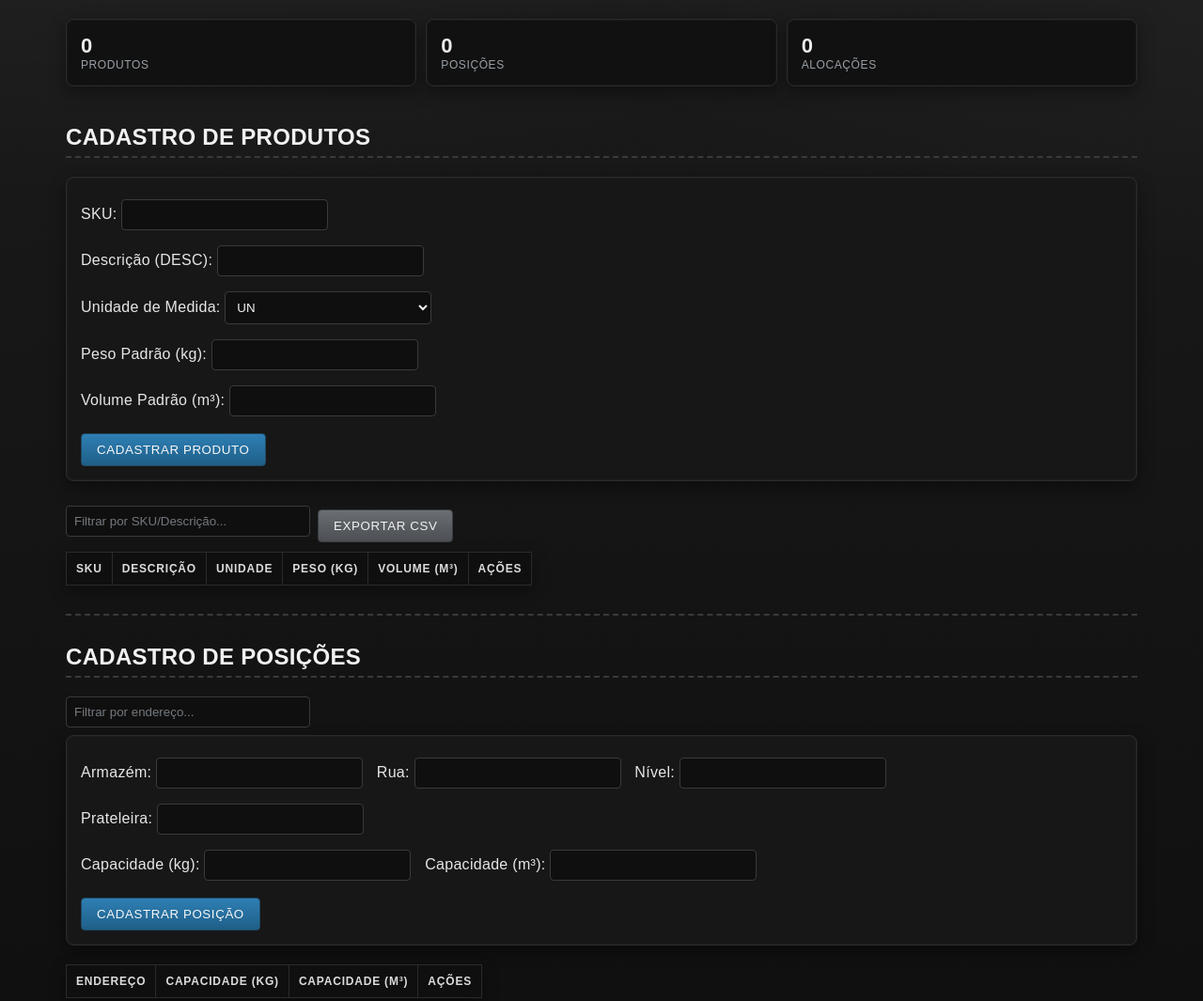
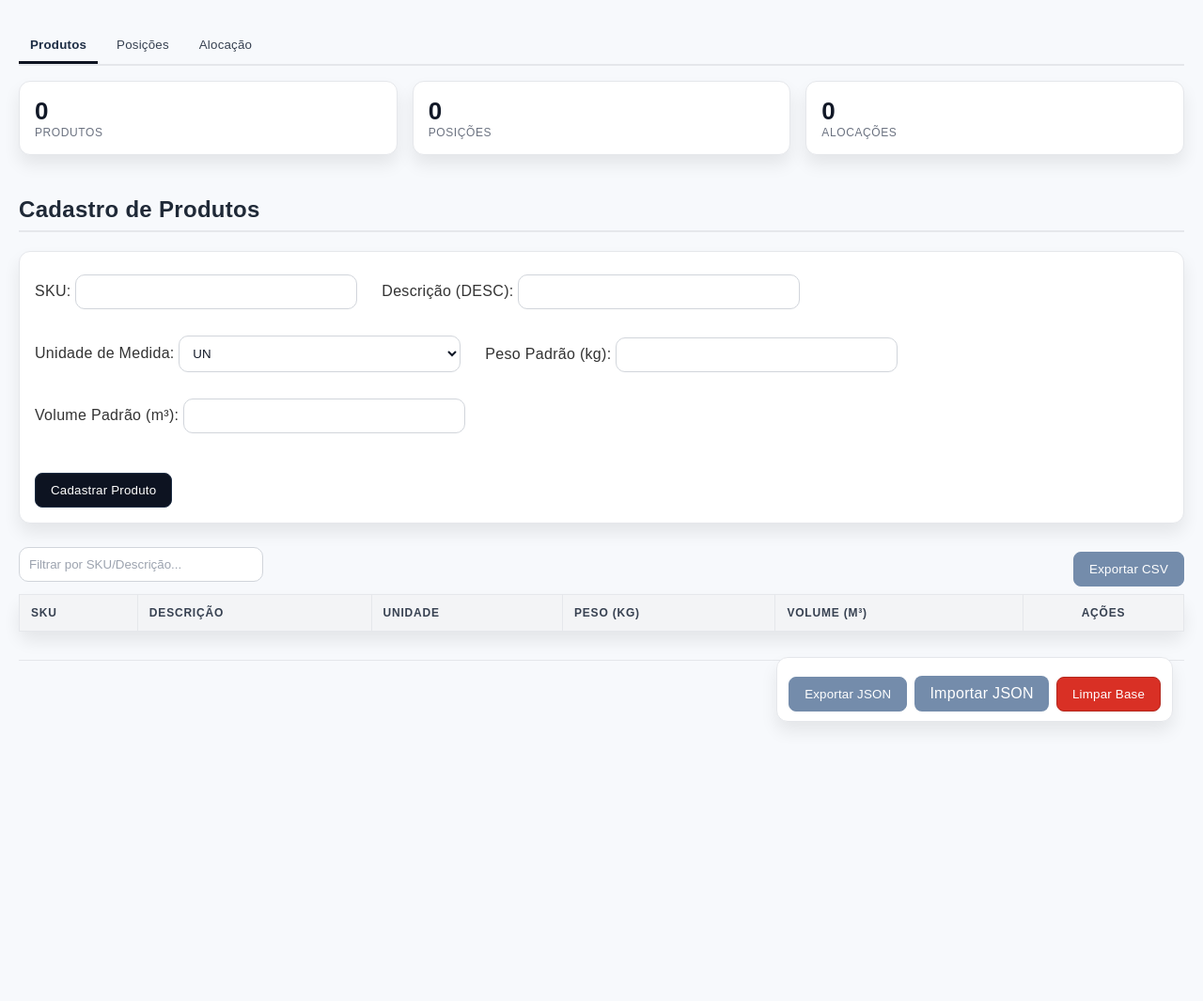
Before and after one commit to nayyy15/logistica, a plain HTML site: page index.html in a window 1280 px wide. Shown: the top 1065 px of the page at 94% size. After the commit the page ends 893 px from the top, so only its background shows below. Drawn offline with Linux system fonts and the light colour scheme.

Commit message:
logistica2

```diff
--- a/index.html
+++ b/index.html
@@ -6,142 +6,120 @@
   <title>Sistema de Logística Interativo</title>
   <style>
     :root {
-      --bg: #101010;
-      --bg-elev: #171717;
-      --surface: #111111;
-      --border: #2b2b2b;
-      --text: #e6e6e6;
-      --muted: #9aa0a6;
-      --primary: #2e7fb4;
-      --primary-600: #1f5f88;
-      --success: #2d8542;
-      --danger: #b13a2e;
-      --danger-700: #7d2a22;
-      --shadow: rgba(0,0,0,0.4);
+      --bg: #f7f9fc;
+      --bg-elev: #ffffff;
+      --surface: #ffffff;
+      --border: #e5e7eb;
+      --text: #333333;
+      --muted: #6b7280;
+      --primary: #0D1321;
+      --primary-600: #1D2D44;
+      --success: #2ea44f;
+      --danger: #d93025;
+      --danger-700: #b3271d;
+      --shadow: rgba(0,0,0,0.08);
     }
-    /* Tema Grunge/Pro dark */
+    /* Tema Claro estilo Classroom */
     body {
       font-family: Arial, sans-serif;
-      background: radial-gradient(1000px 400px at 10% -10%, rgba(255,255,255,0.04), transparent),
-                  radial-gradient(800px 300px at 110% 0%, rgba(255,255,255,0.03), transparent),
-                  linear-gradient(180deg, #1a1a1a, var(--bg) 60%);
+      background: var(--bg);
       margin: 20px;
       padding: 0;
       color: var(--text);
       letter-spacing: 0.3px;
     }
-    .container { max-width: 1140px; margin: 0 auto; }
+    .container { max-width: 1280px; margin: 0 auto; padding-bottom: 140px; }
 
-    h2 {
-      color: #f1f1f1;
-      margin-top: 20px;
-      border-bottom: 2px dashed #3a3a3a;
-      padding-bottom: 6px;
-      text-transform: uppercase;
-    }
+    h2 { color: #1f2937; margin-top: 24px; border-bottom: 2px solid #e5e7eb; padding-bottom: 8px; }
 
-    form, .card, table {
-      background-color: var(--bg-elev);
-      padding: 15px;
-      border: 1px solid var(--border);
-      border-radius: 8px;
-      margin-bottom: 20px;
-      box-shadow: inset 0 0 0 1px rgba(255,255,255,0.03), 0 6px 18px var(--shadow);
-    }
+    form, .card, table { background-color: var(--bg-elev); padding: 16px; border: 1px solid var(--border); border-radius: 12px; margin-bottom: 20px; box-shadow: 0 10px 18px var(--shadow); }
+    form { display: flex; flex-wrap: wrap; align-items: flex-end; gap: 12px 16px; }
 
     label {
       display: inline-block;
       margin: 8px 10px 8px 0;
     }
 
-    input[type="text"],
-    input[type="number"],
-    select {
-      width: 220px;
-      padding: 8px;
-      border: 1px solid #3a3a3a;
-      border-radius: 4px;
-      box-sizing: border-box;
-      background: #0f0f0f;
-      color: #f2f2f2;
-      transition: box-shadow 0.15s ease, border-color 0.15s ease;
-    }
-    input::placeholder { color: #74797e; }
-    input:focus-visible, select:focus-visible { outline: none; border-color: var(--primary); box-shadow: 0 0 0 3px rgba(46,127,180,0.25); }
+    input[type="text"], input[type="number"], select { width: 300px; padding: 10px; border: 1px solid #d1d5db; border-radius: 10px; box-sizing: border-box; background: #ffffff; color: #111827; transition: box-shadow 0.15s ease, border-color 0.15s ease; }
+    input::placeholder { color: #9ca3af; }
+    input:focus-visible, select:focus-visible { outline: none; border-color: var(--primary); box-shadow: 0 0 0 3px rgba(26,115,232,0.2); }
 
-    button {
-      margin-top: 10px;
-      padding: 9px 16px;
-      background: linear-gradient(180deg, var(--primary), var(--primary-600));
-      color: #f7f7f7;
-      border: 1px solid #214a64;
-      border-radius: 4px;
-      cursor: pointer;
-      transition: transform 0.05s ease, filter 0.2s ease;
-      text-transform: uppercase;
-      letter-spacing: 0.6px;
-    }
+    button { margin-top: 10px; padding: 10px 16px; background: var(--primary); color: #ffffff; border: 1px solid var(--primary-600); border-radius: 8px; cursor: pointer; transition: transform 0.05s ease, filter 0.2s ease; letter-spacing: 0.2px; }
     button:hover { filter: brightness(1.06); }
     button:active { transform: translateY(1px); }
-    .secondary { background: linear-gradient(180deg, #6b6f73, #4b4f53) !important; border-color: #3a3e42 !important; color: #f1f1f1 !important; }
-    button.danger { background: linear-gradient(180deg, var(--danger), var(--danger-700)); border-color: #5a1e19; }
+    .secondary { background: #748CAB !important; border-color: #748CAB !important; color: #ffffff !important; }
+    button.danger { background: var(--danger); border-color: var(--danger-700); }
 
     table { border-collapse: collapse; margin-top: 10px; }
-    th, td { padding: 10px; border: 1px solid var(--border); text-align: left; }
-    th { background: #0f0f0f; color: #dcdcdc; text-transform: uppercase; font-size: 12px; letter-spacing: 0.8px; }
-    tbody tr:nth-child(odd) { background: #141414; }
-    tbody tr:hover { background: #191919; }
+    th, td { padding: 12px; border: 1px solid var(--border); text-align: left; }
+    th { background: #f3f4f6; color: #374151; text-transform: uppercase; font-size: 12px; letter-spacing: 0.8px; }
+    tbody tr:nth-child(odd) { background: #fafafa; }
+    tbody tr:hover { background: #f1f5f9; }
     thead th:last-child, tbody td:last-child { text-align: center; }
 
-    hr {
-      margin: 30px 0;
-      border: none;
-      border-top: 2px dashed #3a3a3a;
-    }
+    hr { margin: 30px 0; border: none; border-top: 1px solid #e5e7eb; }
 
-    .cards { display: grid; grid-template-columns: repeat(auto-fit,minmax(180px,1fr)); gap: 10px; margin: 10px 0 20px; }
-    .card { background: #111; border-color: #2b2b2b; }
-    .card .value { font-size: 22px; font-weight: bold; color: #eaeaea; }
-    .card .label { color: #9aa0a6; font-size: 12px; text-transform: uppercase; letter-spacing: 0.6px; }
+    .cards { display: grid; grid-template-columns: repeat(3,minmax(0,1fr)); gap: 16px; margin: 10px 0 20px; }
+    .card { background: #ffffff; border-color: var(--border); }
+    .card .value { font-size: 26px; font-weight: 700; color: #111827; }
+    .card .label { color: var(--muted); font-size: 12px; text-transform: uppercase; letter-spacing: 0.6px; }
 
     .toolbar { display: flex; gap: 8px; align-items: center; margin: 8px 0; flex-wrap: wrap; }
     .toolbar input { width: 260px; }
 
-    .toast {
-      position: fixed; right: 20px; bottom: 20px; padding: 12px 16px; border-radius: 6px;
-      color: #fff; background: var(--success); box-shadow: 0 4px 10px var(--shadow);
-      opacity: 0; transform: translateY(20px); transition: all 0.25s; pointer-events: none;
-      border: 1px solid #1e4f29;
-    }
+    .toast { position: fixed; right: 20px; bottom: 20px; padding: 12px 16px; border-radius: 8px; color: #fff; background: var(--success); box-shadow: 0 10px 18px var(--shadow); opacity: 0; transform: translateY(20px); transition: all 0.25s; pointer-events: none; border: 0; }
     .toast.show { opacity: 1; transform: translateY(0); }
-    .toast.error { background: var(--danger-700); border-color: #5a1e19; }
+    .toast.error { background: var(--danger); }
 
-    .progress {
-      width: 240px; height: 10px; background: #0f0f0f; border-radius: 10px; overflow: hidden; display: inline-block; vertical-align: middle; margin-left: 6px; border: 1px solid var(--border);
-    }
+    .progress { width: 240px; height: 10px; background: #eef2ff; border-radius: 10px; overflow: hidden; display: inline-block; vertical-align: middle; margin-left: 6px; border: 1px solid var(--border); }
     .progress > span { display: block; height: 100%; width: 0%; transition: width 0.25s; }
-    .progress > span.ok { background: linear-gradient(90deg, #2ecc71, #27ae60); }
-    .progress > span.warn { background: linear-gradient(90deg, #f39c12, #d35400); }
-    .progress > span.danger { background: linear-gradient(90deg, #e74c3c, #c0392b); }
+    .progress > span.ok { background: #22c55e; }
+    .progress > span.warn { background: #f59e0b; }
+    .progress > span.danger { background: #ef4444; }
 
-    .subtabs { display: flex; gap: 8px; margin: 8px 0 12px; border-bottom: 1px dashed #3a3a3a; padding-bottom: 6px; }
-    .subtabs button { background: #0f0f0f; border: 1px solid var(--border); color: #dcdcdc; }
-    .subtabs button.active { background: #1a1a1a; border-color: #3a3a3a; box-shadow: inset 0 0 0 1px rgba(255,255,255,0.03); }
+    .subtabs { display: flex; gap: 8px; margin: 8px 0 12px; border-bottom: 1px solid #e5e7eb; padding-bottom: 6px; }
+    .subtabs button { background: #f3f4f6; border: 1px solid #e5e7eb; color: #374151; border-radius: 8px; }
+    .subtabs button.active { background: #e5efff; border-color: #c7d2fe; box-shadow: inset 0 0 0 1px #c7d2fe; }
+    .subtab-content { display: none; }
+    .subtab-content.active { display: block; }
+
+    /* Tabs principais */
+    .tabs { display: flex; gap: 8px; border-bottom: 2px solid #e5e7eb; margin-bottom: 16px; }
+    .tab-btn { background: transparent; color: #374151; border: 0; padding: 10px 12px; border-bottom: 3px solid transparent; border-radius: 0; }
+    .tab-btn:hover { background: #f9fafb; }
+    .tab-btn.active { border-bottom-color: var(--primary); color: var(--primary-600); font-weight: 600; }
+    .tab-pane { display: none; }
+    .tab-pane.active { display: block; }
+
+    /* Full-bleed para tabelas ocuparem toda a largura da página */
+    .full-bleed { width: 100%; margin-left: 0; box-sizing: border-box; }
+
+    /* Painel de dados fixo */
+    .data-panel { position: fixed; right: 32px; bottom: 32px; display: flex; gap: 8px; align-items: center; padding: 10px 12px; background: var(--bg-elev); border: 1px solid var(--border); border-radius: 12px; box-shadow: 0 10px 18px var(--shadow); z-index: 1000; }
+    .data-panel label { margin: 0; }
+    .data-panel input[type="file"] { display: none; }
+    .toast { bottom: 90px; }
     .subtab-content { display: none; }
     .subtab-content.active { display: block; }
   </style>
 </head>
 <body>
   <div class="container">
-  <div class="cards">
+  <div class="tabs">
+    <button class="tab-btn active" data-tab="produtos" onclick="abrirTab('produtos')">Produtos</button>
+    <button class="tab-btn" data-tab="posicoes" onclick="abrirTab('posicoes')">Posições</button>
+    <button class="tab-btn" data-tab="alocacao" onclick="abrirTab('alocacao')">Alocação</button>
+  </div>
+  <div class="cards" style="margin-top:12px;">
     <div class="card"><div class="value" id="kpiProdutos">0</div><div class="label">Produtos</div></div>
     <div class="card"><div class="value" id="kpiPosicoes">0</div><div class="label">Posições</div></div>
     <div class="card"><div class="value" id="kpiAlocacoes">0</div><div class="label">Alocações</div></div>
   </div>
+  <div id="tab-produtos" class="tab-pane active">
   <h2>Cadastro de Produtos</h2>
   <form id="produtoForm">
-    <label>SKU: <input type="text" id="sku" maxlength="5" pattern="[A-Za-z0-9]{5}" title="5 caracteres alfanuméricos" style="text-transform: uppercase;" required></label><br>
-    <label>Descrição (DESC): <input type="text" id="descricao" maxlength="50" style="text-transform: uppercase;" required></label><br>
+    <label>SKU: <input type="text" id="sku" maxlength="5" pattern="[A-Za-z0-9]{5}" title="5 caracteres alfanuméricos" style="text-transform: uppercase;" required></label>
+    <label>Descrição (DESC): <input type="text" id="descricao" maxlength="50" style="text-transform: uppercase;" required></label>
     <label>Unidade de Medida:
       <select id="unidade">
         <option value="UN">UN</option>
@@ -160,17 +138,18 @@
         <option value="DZ">DZ</option>
         <option value="PAL">PAL</option>
       </select>
-    </label><br>
-    <label>Peso Padrão (kg): <input type="number" id="peso" step="0.01" min="0" required></label><br>
-    <label>Volume Padrão (m³): <input type="number" id="volume" step="0.0001" min="0" required></label><br>
+    </label>
+    <label>Peso Padrão (kg): <input type="number" id="peso" step="0.01" min="0" required></label>
+    <label>Volume Padrão (m³): <input type="number" id="volume" step="0.0001" min="0" required></label>
+    <div style="flex:1 1 100%; height:0;"></div>
     <button type="submit">Cadastrar Produto</button>
   </form>
 
-  <div class="toolbar">
-    <input type="text" id="filtroProdutos" placeholder="Filtrar por SKU/Descrição...">
-    <button class="secondary" onclick="exportarProdutosCSV()">Exportar CSV</button>
+  <div class="toolbar" style="justify-content: space-between;">
+    <div><input type="text" id="filtroProdutos" placeholder="Filtrar por SKU/Descrição..."></div>
+    <div><button class="secondary" onclick="exportarProdutosCSV()">Exportar CSV</button></div>
   </div>
-  <table id="tabelaProdutos">
+  <table id="tabelaProdutos" class="full-bleed" style="margin-top:8px;">
     <thead>
       <tr>
         <th>SKU</th>
@@ -185,22 +164,25 @@
   </table>
 
   <hr>
+  </div>
 
+  <div id="tab-posicoes" class="tab-pane">
   <h2>Cadastro de Posições</h2>
-  <div class="toolbar">
-    <input type="text" id="filtroPosicoes" placeholder="Filtrar por endereço...">
+  <div class="toolbar" style="justify-content: space-between;">
+    <div><input type="text" id="filtroPosicoes" placeholder="Filtrar por endereço..."></div>
   </div>
   <form id="posicaoForm">
     <label>Armazém: <input type="text" id="armazem" maxlength="3" pattern="[A-Za-z][0-9]{2}" title="Ex.: A12 (1 letra + 2 dígitos)" style="text-transform: uppercase;" required></label>
     <label>Rua: <input type="text" id="rua" maxlength="2" pattern="\d{2}" title="2 dígitos" required></label>
     <label>Nível: <input type="text" id="nivel" maxlength="2" pattern="\d{2}" title="2 dígitos" required></label>
-    <label>Prateleira: <input type="text" id="prateleira" maxlength="3" pattern="\d{3}" title="3 dígitos" required></label><br>
+    <label>Prateleira: <input type="text" id="prateleira" maxlength="3" pattern="\d{3}" title="3 dígitos" required></label>
     <label>Capacidade (kg): <input type="number" id="capacidadeKg" step="0.01" min="0" required></label>
-    <label>Capacidade (m³): <input type="number" id="capacidadeM3" step="0.0001" min="0" required></label><br>
+    <label>Capacidade (m³): <input type="number" id="capacidadeM3" step="0.0001" min="0" required></label>
+    <div style="flex:1 1 100%; height:0;"></div>
     <button type="submit">Cadastrar Posição</button>
   </form>
 
-  <table id="tabelaPosicoes">
+  <table id="tabelaPosicoes" class="full-bleed" style="margin-top:8px;">
     <thead>
       <tr>
         <th>Endereço</th>
@@ -213,7 +195,9 @@
   </table>
 
   <hr>
+  </div>
 
+  <div id="tab-alocacao" class="tab-pane">
   <h2>Alocar Produto em Posição</h2>
   <div class="subtabs">
     <button type="button" class="active" data-subtab="selecionar" onclick="trocarSubAba('selecionar')">Selecionar</button>
@@ -226,7 +210,7 @@
     </label>
     <label>Endereço:
       <select id="enderecoAlocar"></select>
-    </label><br>
+    </label>
     <div>
       <label>DESC: <input type="text" id="descSelecionada" readonly></label>
       <label>UN: <input type="text" id="unidadeSelecionada" readonly></label>
@@ -241,11 +225,11 @@
     <span style="margin-left:10px;">Uso Peso:</span>
     <div class="progress"><span id="barPeso"></span></div>
     <span id="lblPeso" style="font-size:12px;color:#7f8c8d;margin-left:6px;"></span>
-    <br>
-    <span>Uso Volume:</span>
+    <div style="flex:1 1 100%;height:0;"></div>
+    <span style="margin-left:0;">Uso Volume:</span>
     <div class="progress"><span id="barVolume"></span></div>
     <span id="lblVolume" style="font-size:12px;color:#7f8c8d;margin-left:6px;"></span>
-    <br>
+    <div style="flex:1 1 100%;height:0;"></div>
     <button type="submit">Alocar Produto</button>
   </form>
   </div>
@@ -263,7 +247,7 @@
     </table>
   </div>
 
-  <table id="tabelaAlocacoes">
+  <table id="tabelaAlocacoes" class="full-bleed" style="margin-top:8px;">
     <thead>
       <tr>
         <th>Endereço</th>
@@ -279,15 +263,18 @@
   </table>
 
   <hr>
-  <div class="toolbar">
-    <button class="secondary" onclick="exportarJSON()">Exportar JSON</button>
-    <label class="secondary" style="padding:8px 12px;background:#ecf0f1;border-radius:4px;cursor:pointer;">
-      Importar JSON
-      <input type="file" id="inputImport" accept="application/json" style="display:none;" />
-    </label>
-    <button class="danger" onclick="limparBase()">🧹 Limpar Toda a Base de Dados</button>
   </div>
   <div id="toast" class="toast"></div>
+  </div>
+
+  <!-- Painel fixo de Dados -->
+  <div class="data-panel">
+    <button class="secondary" onclick="exportarJSON()">Exportar JSON</button>
+    <label class="secondary" style="padding: 10px 16px;border-radius:8px;cursor:pointer; margin-top: 8px;">
+      Importar JSON
+      <input type="file" id="inputImport" accept="application/json" />
+    </label>
+    <button class="danger" onclick="limparBase()"> Limpar Base</button>
   </div>
 
   <script>
@@ -338,6 +325,12 @@
           option.textContent = `${produto.sku} - ${produto.descricao}`;
           skuAlocar.appendChild(option);
         });
+      // Define a primeira opção e atualiza os campos
+      if (skuAlocar.options.length > 0 && !skuAlocar.value) {
+        skuAlocar.selectedIndex = 0;
+      }
+      atualizarProdutoSelecionado();
+      atualizarPreviewCapacidade();
     }
 
     function carregarPosicoes() {
@@ -360,6 +353,12 @@
           option.textContent = posicao.endereco;
           enderecoAlocar.appendChild(option);
         });
+      // Define a primeira opção e atualiza os campos
+      if (enderecoAlocar.options.length > 0 && !enderecoAlocar.value) {
+        enderecoAlocar.selectedIndex = 0;
+      }
+      atualizarPosicaoSelecionada();
+      atualizarPreviewCapacidade();
     }
 
     function carregarAlocacoes() {
@@ -586,6 +585,17 @@
       setTimeout(() => { t.className = 'toast'; }, 2200);
     }
 
+    function abrirTab(tab) {
+      document.querySelectorAll('.tab-btn').forEach(b => b.classList.remove('active'));
+      const btn = document.querySelector(`.tab-btn[data-tab="${tab}"]`);
+      if (btn) btn.classList.add('active');
+      document.querySelectorAll('.tab-pane').forEach(p => p.classList.remove('active'));
+      const map = { produtos: 'tab-produtos', posicoes: 'tab-posicoes', alocacao: 'tab-alocacao', dados: 'tab-dados' };
+      const alvo = document.getElementById(map[tab]);
+      if (alvo) alvo.classList.add('active');
+      if (tab === 'alocacao') { atualizarPreviewCapacidade(); atualizarResumoCapacidade(); }
+    }
+
     function trocarSubAba(qual) {
       document.querySelectorAll('.subtabs button').forEach(b => b.classList.remove('active'));
       const btn = document.querySelector(`.subtabs button[data-subtab="${qual}"]`);
@@ -705,7 +715,7 @@
       if (!confirm("Tem certeza que deseja apagar todos os dados?")) {
         return;
       }
-      const senha = prompt('Digite a senha para confirmar (0124):');
+      const senha = prompt('Digite a senha para confirmar:');
       if (senha !== '0124') {
         alert('Senha incorreta. Operação cancelada.');
         return;
```
